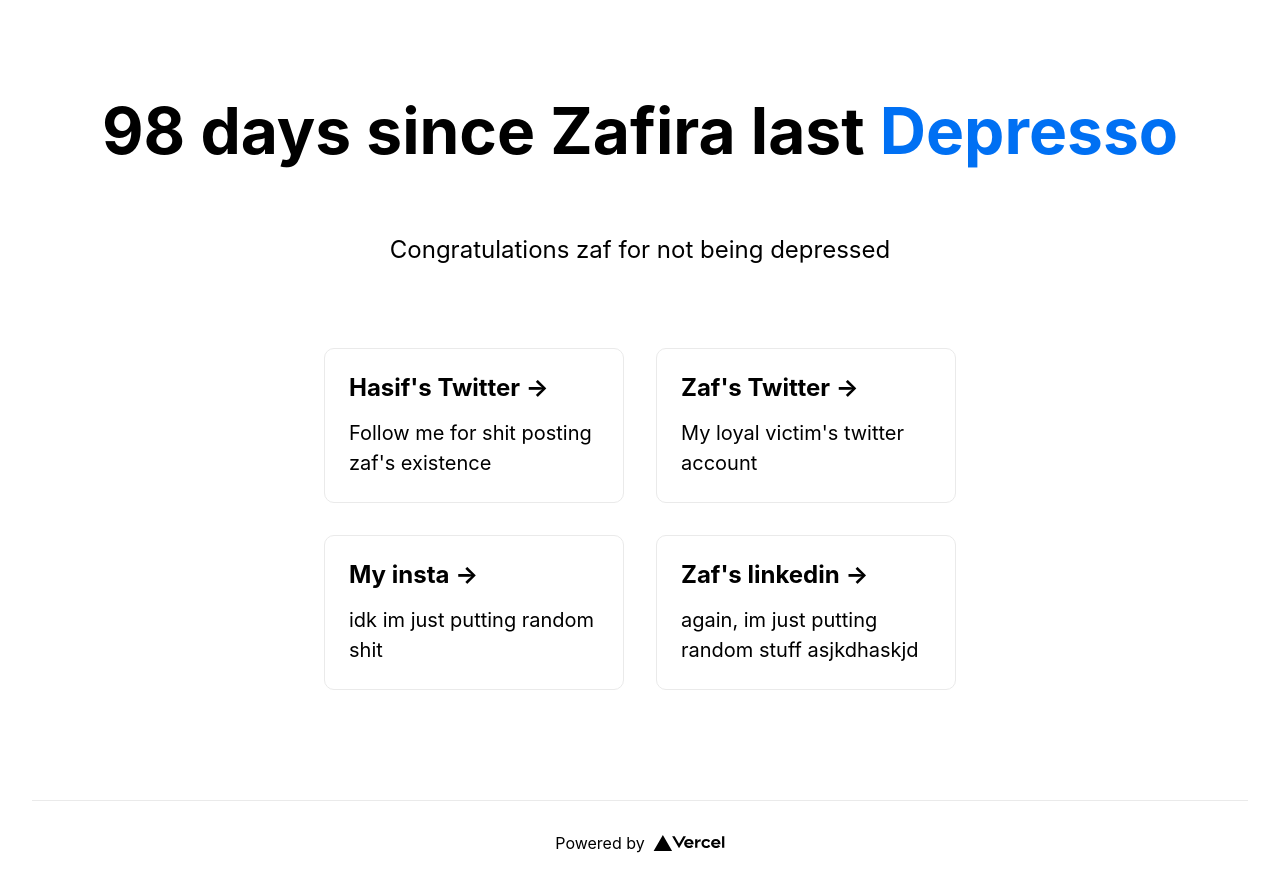
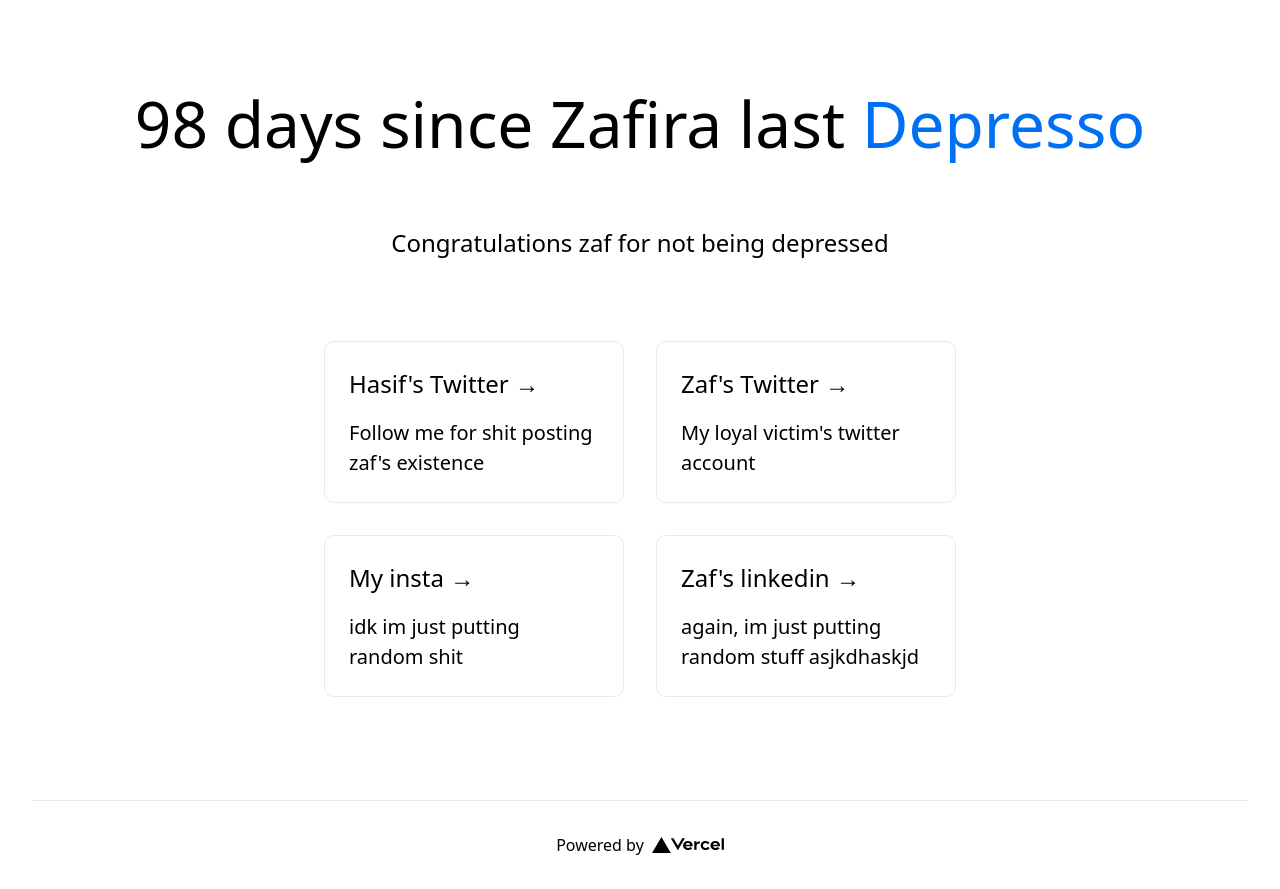
Before and after one commit to hasifjasmi/depressoTracker, a Next.js app: page / in a window 1280 px wide. Built offline with nearby package versions, Linux system fonts and the light colour scheme.

Commit message:
added logo changed title

```diff
--- a/package.json
+++ b/package.json
@@ -13,5 +13,10 @@
     "next": "13.0.5",
     "react": "18.2.0",
     "react-dom": "18.2.0"
+  },
+  "devDependencies": {
+    "autoprefixer": "^10.4.13",
+    "postcss": "^8.4.19",
+    "tailwindcss": "^3.2.4"
   }
 }
--- a/pages/index.js
+++ /dev/null
@@ -1,79 +0,0 @@
-import Head from 'next/head'
-import Image from 'next/image'
-import styles from '../styles/Home.module.css'
-import Link from 'next/link'
-import formatDistanceToNowStrict from 'date-fns/formatDistanceToNowStrict'
-
-export default function Home() {
-
-  var result = formatDistanceToNowStrict(
-    new Date(2022, 7, 23), { unit: 'day'}
-  )
-console.log(result);
-
-  return (
-    <div className={styles.container}>
-      <Head>
-        <title>Create Next App</title>
-        <meta name="description" content="Generated by create next app" />
-        <link rel="icon" href="/favicon.ico" />
-      </Head>
-
-      <main className={styles.main}>
-        <h1 className={styles.title}>
-        {result} since Zafira last <Link href="posts/first-post">Depresso</Link>
-        </h1>
-
-        <p className={styles.description}>
-          Congratulations zaf for not being depressed
-        </p>
-
-        <div className={styles.grid}>
-          <a href="https://twitter.com/acipooh" className={styles.card}>
-            <h2>Hasif's Twitter &rarr;</h2>
-            <p>Follow me for shit posting zaf's existence</p>
-          </a>
-
-          <a target="_blank" href="https://twitter.com/zafirazan" className={styles.card}>
-            <h2>Zaf's Twitter &rarr;</h2>
-            <p>My loyal victim's twitter account</p>
-          </a>
-
-          <a target="_blank"
-            rel="noopener noreferrer"
-            href="https://www.instagram.com/hacips/"
-            className={styles.card}
-          >
-            <h2>My insta &rarr;</h2>
-            <p>idk im just putting random shit</p>
-          </a>
-
-          <a
-            href="https://www.linkedin.com/in/zafirazannajas/"
-            target="_blank"
-            rel="noopener noreferrer"
-            className={styles.card}
-          >
-            <h2>Zaf's linkedin &rarr;</h2>
-            <p>
-              again, im just putting random stuff asjkdhaskjd
-            </p>
-          </a>
-        </div>
-      </main>
-
-      <footer className={styles.footer}>
-        <a
-          href="https://vercel.com?utm_source=create-next-app&utm_medium=default-template&utm_campaign=create-next-app"
-          target="_blank"
-          rel="noopener noreferrer"
-        >
-          Powered by{' '}
-          <span className={styles.logo}>
-           <Link href={"posts/first-post"}> <Image src="/vercel.svg" alt="Vercel Logo" width={72} height={16} /></Link>
-          </span>
-        </a>
-      </footer>
-    </div>
-  )
-}
--- /dev/null
+++ b/pages/index.jsx
@@ -0,0 +1,95 @@
+import Head from "next/head";
+import Image from "next/image";
+import styles from "../styles/Home.module.css";
+import Link from "next/link";
+import formatDistanceToNowStrict from "date-fns/formatDistanceToNowStrict";
+import { useState } from "react";
+
+export default function Home() {
+  const [result, setResult] = useState(
+    formatDistanceToNowStrict(new Date(2022, 7, 23), {
+      unit: "day",
+    })
+  );
+  console.log(result);
+
+  return (
+    <div className="bg-[fff]">
+      <div className={styles.container}>
+        <Head>
+          <title>Zaf depresoo</title>
+          <meta name="description" content="Generated by create next app" />
+          <link rel="icon" href="/Images/cat.jpg" />
+        </Head>
+
+        <main className={styles.main}>
+          <h1 className={styles.title}>
+            {result} since Zafira last{" "}
+            <Link href="posts/first-post">Depresso</Link>
+          </h1>
+
+          <p className={styles.description}>
+            Congratulations zaf for not being depressed
+          </p>
+
+          <div className={styles.grid}>
+            <a href="https://twitter.com/acipooh" className={styles.card}>
+              <h2>Hasif's Twitter &rarr;</h2>
+              <p>Follow me for shit posting zaf's existence</p>
+            </a>
+
+            <a
+              target="_blank"
+              href="https://twitter.com/zafirazan"
+              className={styles.card}
+            >
+              <h2>Zaf's Twitter &rarr;</h2>
+              <p>My loyal victim's twitter account</p>
+            </a>
+
+            <a
+              target="_blank"
+              rel="noopener noreferrer"
+              href="https://www.instagram.com/hacips/"
+              className={styles.card}
+            >
+              <h2>My insta &rarr;</h2>
+              <p>idk im just putting random shit</p>
+            </a>
+
+            <a
+              href="https://www.linkedin.com/in/zafirazannajas/"
+              target="_blank"
+              rel="noopener noreferrer"
+              className={styles.card}
+            >
+              <h2>Zaf's linkedin &rarr;</h2>
+              <p>again, im just putting random stuff asjkdhaskjd</p>
+            </a>
+          </div>
+        </main>
+
+        <footer className={styles.footer}>
+          <a
+            href="https://vercel.com?utm_source=create-next-app&utm_medium=default-template&utm_campaign=create-next-app"
+            target="_blank"
+            rel="noopener noreferrer"
+          >
+            Powered by{" "}
+            <span className={styles.logo}>
+              <Link href={"posts/first-post"}>
+                {" "}
+                <Image
+                  src="/vercel.svg"
+                  alt="Vercel Logo"
+                  width={72}
+                  height={16}
+                />
+              </Link>
+            </span>
+          </a>
+        </footer>
+      </div>
+    </div>
+  );
+}
--- /dev/null
+++ b/postcss.config.js
@@ -0,0 +1,6 @@
+module.exports = {
+  plugins: {
+    tailwindcss: {},
+    autoprefixer: {},
+  },
+}
--- a/styles/globals.css
+++ b/styles/globals.css
@@ -1,26 +1,3 @@
-html,
-body {
-  padding: 0;
-  margin: 0;
-  font-family: -apple-system, BlinkMacSystemFont, Segoe UI, Roboto, Oxygen,
-    Ubuntu, Cantarell, Fira Sans, Droid Sans, Helvetica Neue, sans-serif;
-}
-
-a {
-  color: inherit;
-  text-decoration: none;
-}
-
-* {
-  box-sizing: border-box;
-}
-
-@media (prefers-color-scheme: dark) {
-  html {
-    color-scheme: dark;
-  }
-  body {
-    color: white;
-    background: black;
-  }
-}
+@tailwind base;
+@tailwind components;
+@tailwind utilities;
--- /dev/null
+++ b/tailwind.config.js
@@ -0,0 +1,11 @@
+/** @type {import('tailwindcss').Config} */
+module.exports = {
+  content: [
+    "./pages/**/*.{js,ts,jsx,tsx}",
+    "./components/**/*.{js,ts,jsx,tsx}",
+  ],
+  theme: {
+    extend: {},
+  },
+  plugins: [],
+}
```
Also changed, not shown: public/Images/cat.jpg (added), 1 other file (tests, documents, lock files or other folders).
